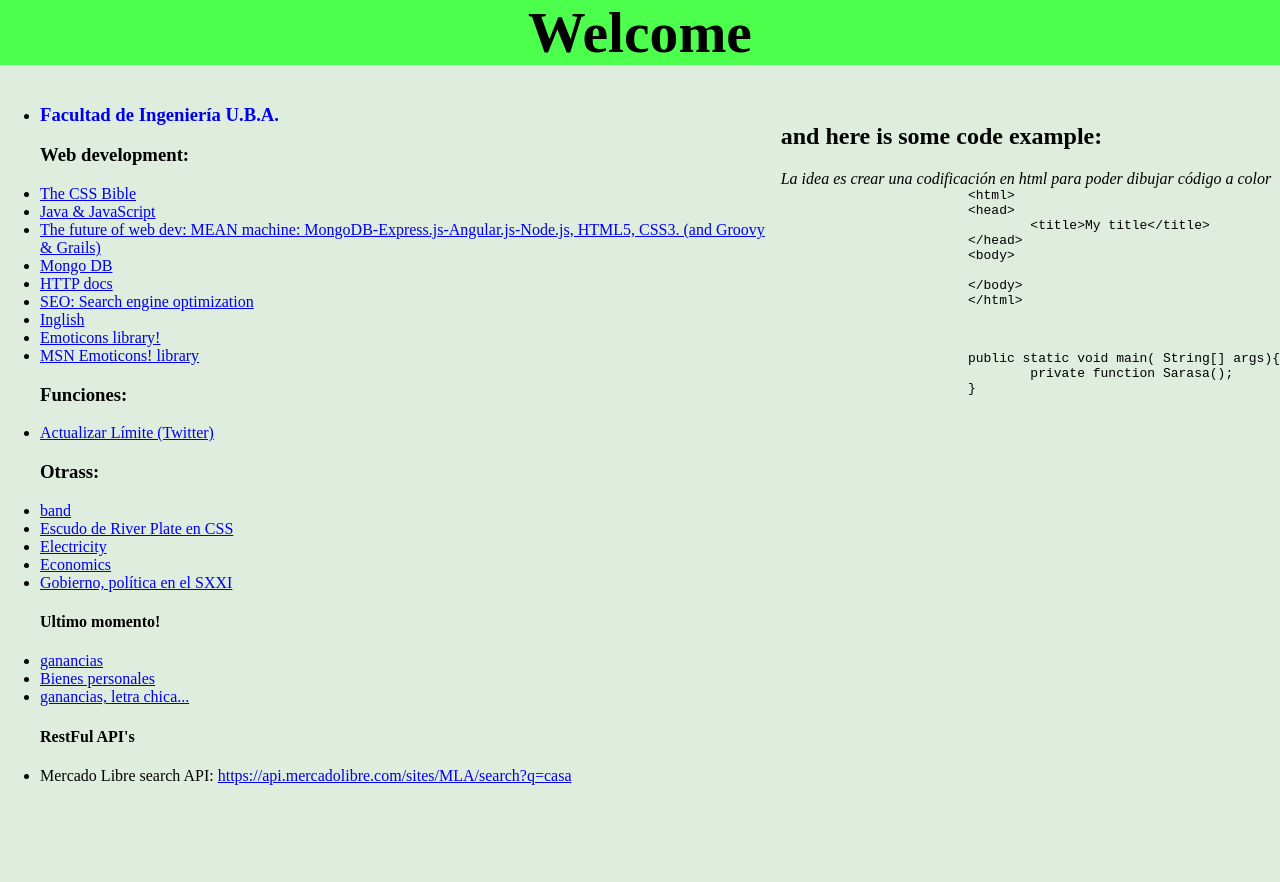
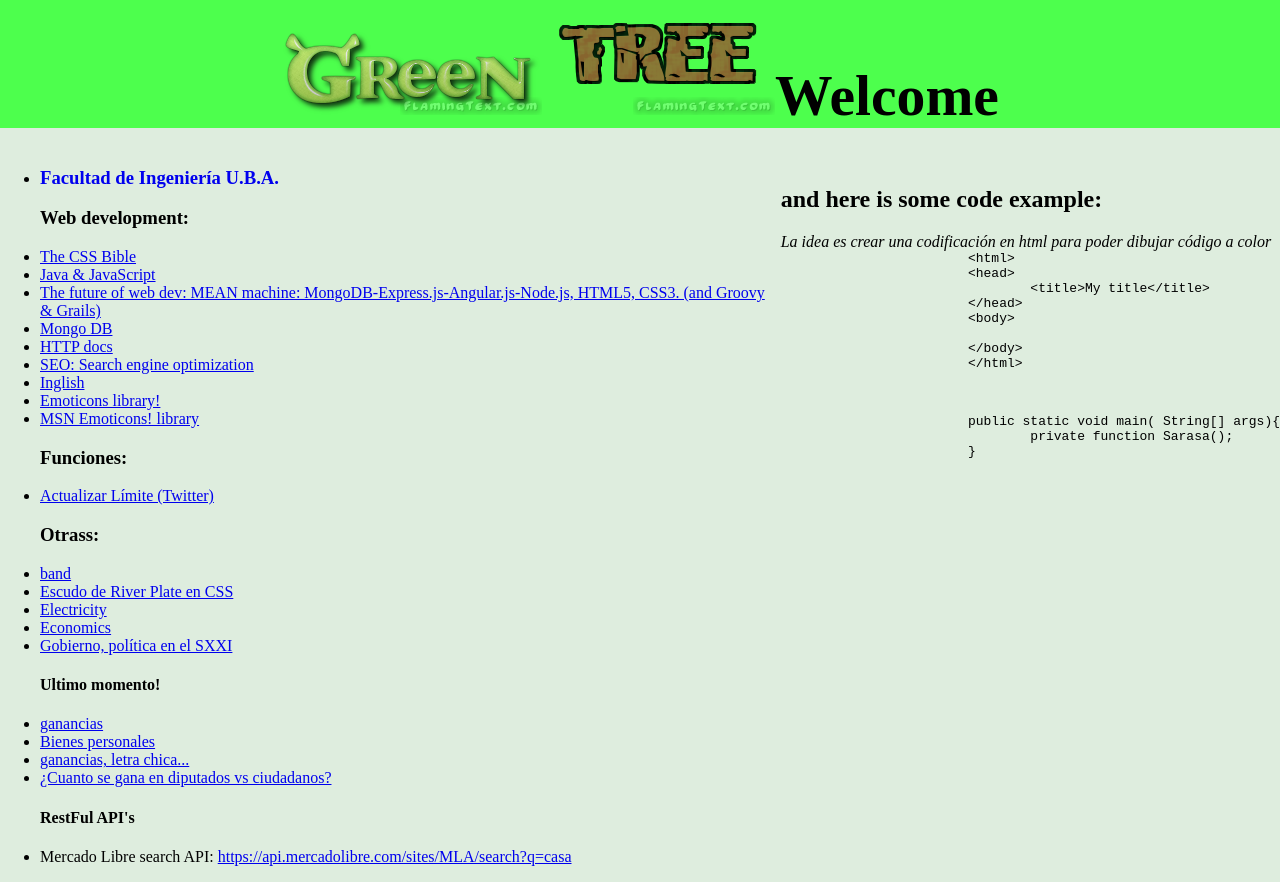
Before and after one commit to Ivuch/dharmashala, a plain HTML site: page index.html in a window 1280 px wide. Before the commit the page ends 801 px from the top, so only its background shows below. Drawn offline with Linux system fonts and the light colour scheme.

Commit message:
GreenTree

```diff
--- a/index.html
+++ b/index.html
@@ -5,7 +5,7 @@
 	</script>
 </head>
 <body style="margin:0; background-color:#deedde;">
-	<h1 style="text-align:center; font-size:360%; background-color:#4dff4d">Welcome</h1>
+	<h1 style="text-align:center; font-size:360%; background-color:#4dff4d"><img src="image/greenLogo.png"><img src="image/treeLogo.png">Welcome</h1>
 	<div style="float:right">
 		<h2>and here is some code example:</h2><i>La idea es crear una codificaci&oacute;n en html para poder dibujar c&oacute;digo a color</i>
 		<pre style="margin:0" class="i-code">
@@ -58,6 +58,7 @@
 		<li><a target="_blank" href="http://www.infobae.com/2016/02/18/1790895-radiografia-ganancias-el-impuesto-que-golpea-la-clase-media">ganancias</a></li>
 		<li><a target="_blank" href="http://www.infobae.com/2016/02/19/1791291-bienes-personales-mauricio-macri-confirmo-que-subiran-el-minimo-no-imponible">Bienes personales</a></li>
 		<li><a target="_blank" href="http://www.infobae.com/2016/02/19/1791168-impuesto-las-ganancias-la-letra-chica-se-pagara-partir-los-18880-y-25000">ganancias, letra chica...</a></li>
+		<li><a href="http://www.infobae.com/2016/03/08/1795542-diputados-vs-ciudadanos-cuantos-anos-tarda-cada-uno-comprar-un-departamento-estrenar">&iquest;Cuanto se gana en diputados vs ciudadanos?</a></li>
 	</ul>
 	<ul>
 		<h4>RestFul API's</h4>
```
Also changed, not shown: image/greenLogo.png (added), image/treeLogo.png (added).
